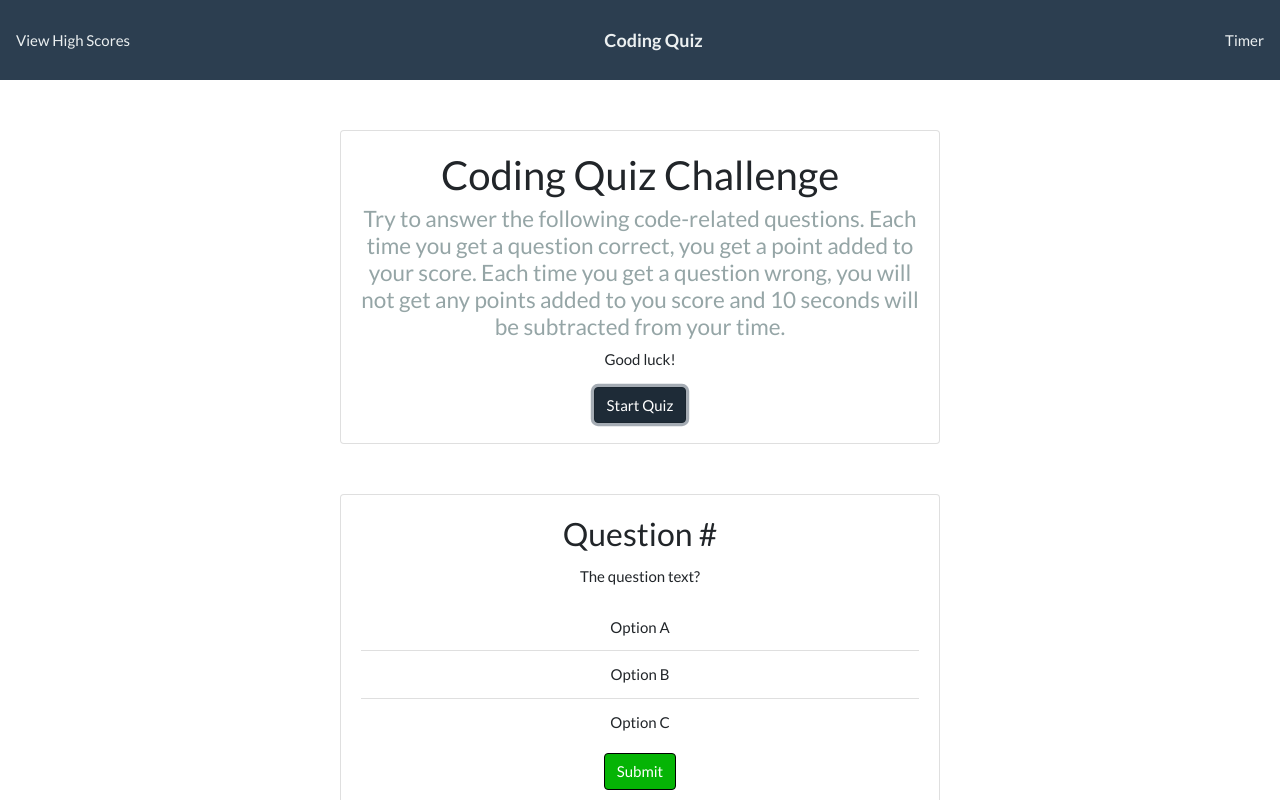
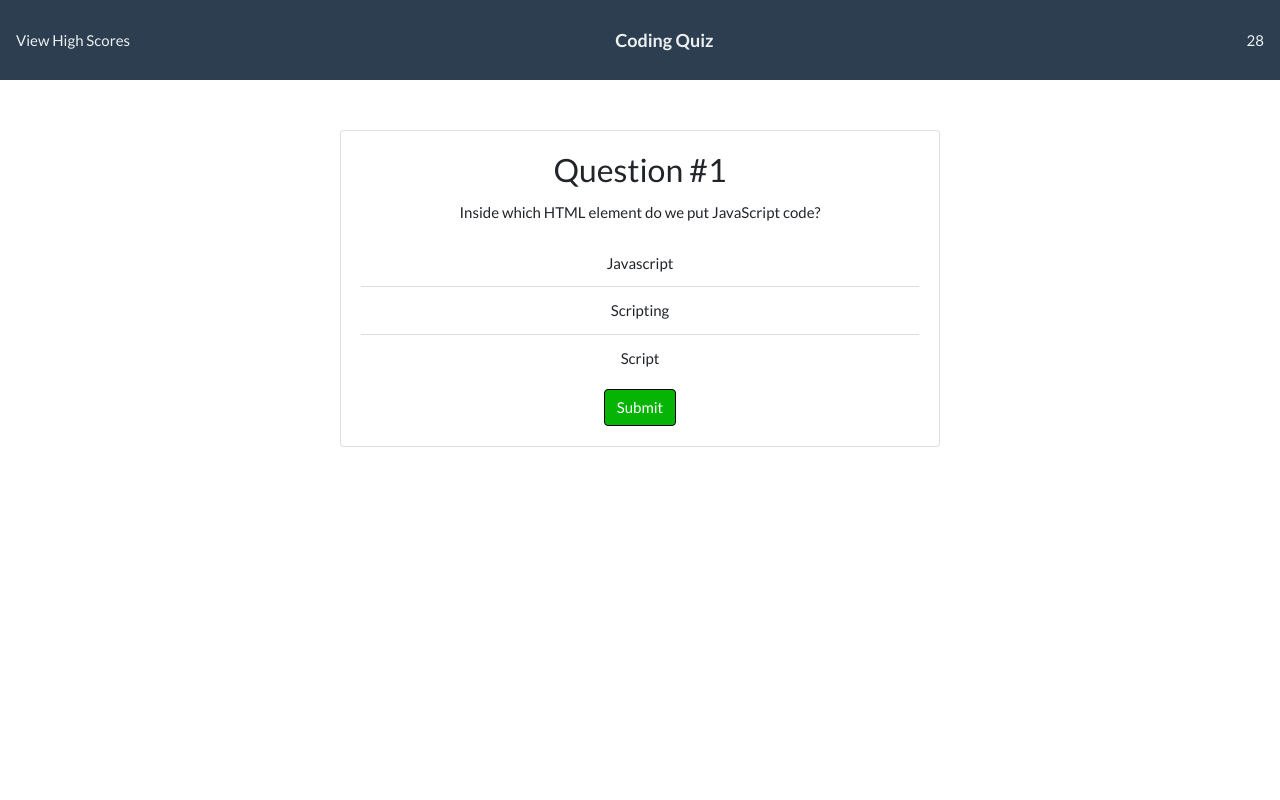
Before and after one commit to charlispilecki/HW_4_Code_Quiz, a plain HTML site: page index.html in a window 1280 px wide. Both pictures are taken after a click on the button "Start Quiz". Shown: the top 800 px of the page. Drawn offline with nearby package versions, Linux system fonts and the light colour scheme.

Commit message:
Added Javascript variables, functions, arrays, etc to introduce dynamic aspects to the code quiz. Timer function beginning, cards dynamically change, etc.

```diff
--- a/index.html
+++ b/index.html
@@ -21,13 +21,13 @@
                 Coding Quiz
             </span>
         </div>
-        <span class="">Timer</span>
+        <span id="timer">Timer</span>
     </nav>
 
 
     <div class="container">
 
-        <div class="card mx-auto">
+        <div class="card mx-auto" id="intro-card">
             <div class="card-body">
                 <h2 class="card-title">Coding Quiz Challenge</h2>
                 <h4 class="card-subtitle mb-2 text-muted">
@@ -37,15 +37,15 @@
                     and 10 seconds will be subtracted from your time.
                 </h4>
                 <p class="card-text">Good luck!</p>
-                <button class="btn btn-primary">Start Quiz</button>
+                <button class="btn btn-primary" id="start-button">Start Quiz</button>
             </div>
         </div>
 
-        <div class="card mx-auto">
+        <div class="hidden card mx-auto" id="question-card">
             <div class="card-body">
-                <h3 class="card-title">Question #</h3>
-                <p class="card-text">The question text?</p>
-                <ul class="answer list-group list-group-flush">
+                <h3 class="card-title" id="question-number">Question #</h3>
+                <p class="card-text" id="question-text">The question text?</p>
+                <ul class="answer list-group list-group-flush" id="question-answers">
                     <li class="list-group-item">Option A</li>
                     <li class="list-group-item">Option B</li>
                     <li class="list-group-item">Option C</li>
@@ -57,7 +57,7 @@
         </div>
     </div>
 
-        <div class="card mx-auto">
+    <div class="hidden card mx-auto" id="initial-score-card">
         <div class="card-body">
             <h3 class="card-title">High Score Form</h3>
             <p class="card-text">Enter your initials so we can save your awesome score!</p>
@@ -75,7 +75,7 @@
     </div>
     </div>
 
-        <div class="card mx-auto">
+    <div class="hidden card mx-auto" id="high-score-card">
         <div class="card-body">
             <h2 class="card-title">High Scores</h2>
             <h6 class="card-subtitle mb-2 text-muted"></h6>
@@ -101,6 +101,7 @@
     </div>
 
     </div>
+    <script src="scripts.js"></script>
 </body>
 
 </html>
--- a/scripts.js
+++ b/scripts.js
@@ -1,3 +1,94 @@
+// Variables
+var timer = document.querySelector("#timer")
+var startButton = document.querySelector("#start-button")
+
+// Question Cards
+var questionCounter = 0;
+
+var questionNumber = document.querySelector("#question-number")
+var questionText = document.querySelector("#question-text")
+var questionAnswers = document.querySelector("#question-answers")
+
+var introCard = document.querySelector("#intro-card")
+var questionCard = document.querySelector("#question-card")
+var initialScoreCard = document.querySelector("#initial-score-card")
+var highScoreCard = document.querySelector("#high-score-card")
+var allCards = [introCard, questionCard, initialScoreCard, highScoreCard]
+
+var question = {
+    "text": "Inside which HTML element do we put JavaScript code?",
+    "answers": [
+      "Javascript",
+      "Scripting",
+      "Script"
+    ],
+    "correctAnswer": 2
+  }
+
+// Show question function
+function displayQuestion(){
+    questionText.innerHTML=question.text;
+    questionCounter++;
+    questionNumber.innerHTML="Question #" + questionCounter;
+
+    // clear all answers for clean slate
+    questionAnswers.innerHTML=''
+    question.answers.forEach(function(answer){
+        // Create li element for each answer
+        // <li class="list-group-item">Option A</li>
+        var li = document.createElement('li');
+        li.innerHTML = answer;
+        li.className = 'list-group-item';
+        questionAnswers.appendChild(li);
+    })
+}
+
+// Start button code
+startButton.addEventListener("click", function () {
+    displayQuestion();
+    navigateQuiz(1);
+    var remainingTime = 30;
+    timer.innerHTML = remainingTime;
+
+    // Timer function
+    var countdownTimer = setInterval(function () {
+        remainingTime--;
+        timer.innerHTML = remainingTime;
+
+    }, 1000)
+})
+
+// Changing screen/card
+// need to make all cards invisible unless the card has the ID of whatever is passed in
+
+function navigateQuiz(cardIndex) {
+
+    // make all cards invisible
+    allCards.forEach(function (card) {
+        card.classList.add('hidden')
+    })
+
+    // get the one we want to show
+    var cardToShow = allCards[cardIndex]
+    // make that card visible
+    cardToShow.classList.remove('hidden')
+}
+
+// To Do
+// add all questions + answers, get a random one
+// add select function or radio button to questions
+// add function to reduce time from timer when question is wrong
+// add function to keep track of score
+// add local storage for scores and initials
+        // add function for displaying all high scores
+        // add function for clearing all scores
+        // add function for re-starting game (navbar "Coding Quiz" takes user back to start)
+        // AND the "Re-Take Quiz" button - same function
+// add function and text for right and wrong answers once user selects their q and hits "Submit"
+// if have time, make "Coding Quiz" in navbar perfectly centered
+
+
+// Psuedo Code
 // When user hits "Start Quiz" button, they should start quiz and go to quiz cards
 // add click event for quiz questions selection
 // "Coding Quiz" in navbar should reset and take user to the first screen
--- a/style.css
+++ b/style.css
@@ -27,3 +27,7 @@
     color:white;
     border-radius: 15px;
 }
+
+.hidden {
+    display: none;
+}
```
Lines whose indentation alone changed are shown as unchanged.
